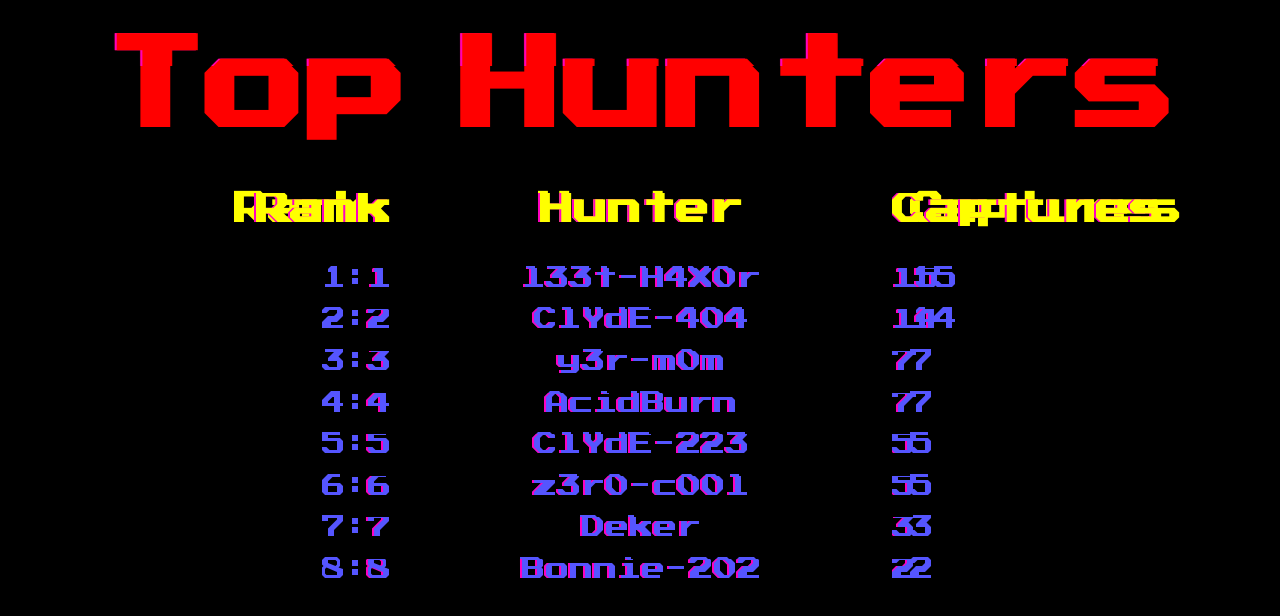
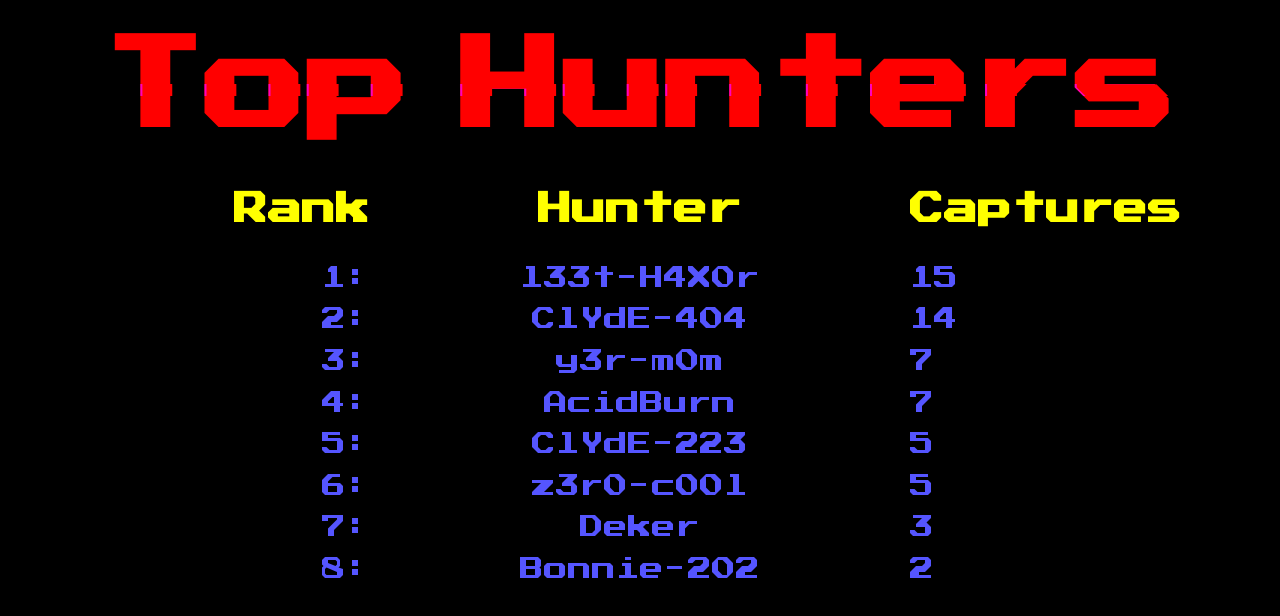
Before and after one commit to alleycatassetacquisitions/Scoreboard, a React (Create React App) app: page / in a window 1280 px wide. Shown: the top 616 px of the page. Built offline with nearby package versions, Linux system fonts and the light colour scheme.

Commit message:
glitch2 animation fiddling

```diff
--- a/src/components/GlitchTable2/GlitchTable2.css
+++ b/src/components/GlitchTable2/GlitchTable2.css
@@ -17,7 +17,7 @@
   /* Creates an initial clip for our glitch. This works in a typical top,right,bottom,left fashion and creates a mask to only show a certain part of the glitch at a time. */
   clip: rect(44px, 450px, 56px, 0);
   /* Runs our glitch-anim defined below to run in a 5s loop, infinitely, with an alternating animation to keep things fresh. */
-  animation: glitch-anim 10s infinite linear alternate-reverse;
+  animation: glitch-anim 6s infinite linear alternate-reverse;
 }
 .Glitch2 .glitch::after {
   content: attr(data-text);
```
